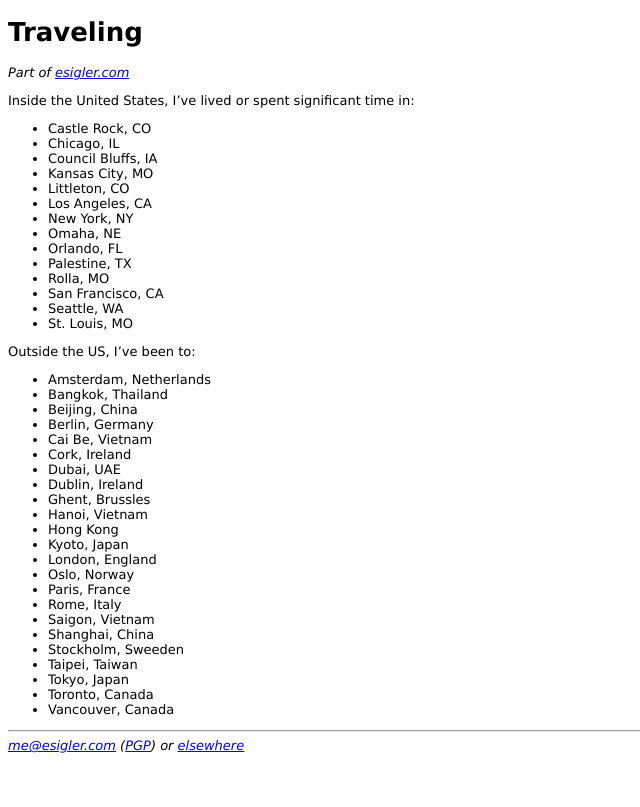
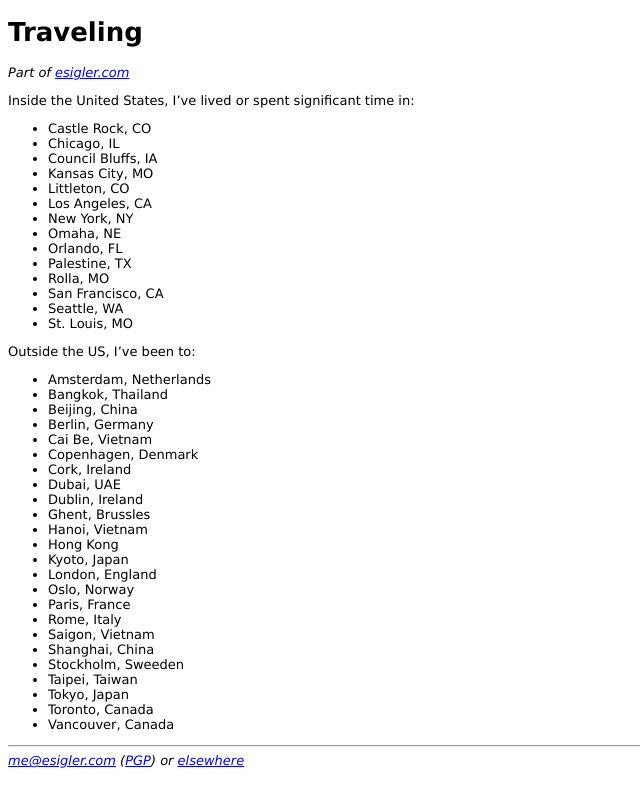
Before and after one commit to esigler/esigler.com, a Jekyll site: the page built from travel.markdown, in a window 1280 px wide. Shown: the top 807 px of the page, without its empty margins (0-640 px from the left). Built offline with Jekyll 4.4.1, drawn with Linux system fonts in a browser that asks for light colours.

Commit message:
One more on the list

```diff
--- a/travel.markdown
+++ b/travel.markdown
@@ -29,6 +29,7 @@ Outside the US, I've been to:
 * Beijing, China
 * Berlin, Germany
 * Cai Be, Vietnam
+* Copenhagen, Denmark
 * Cork, Ireland
 * Dubai, UAE
 * Dublin, Ireland
```
